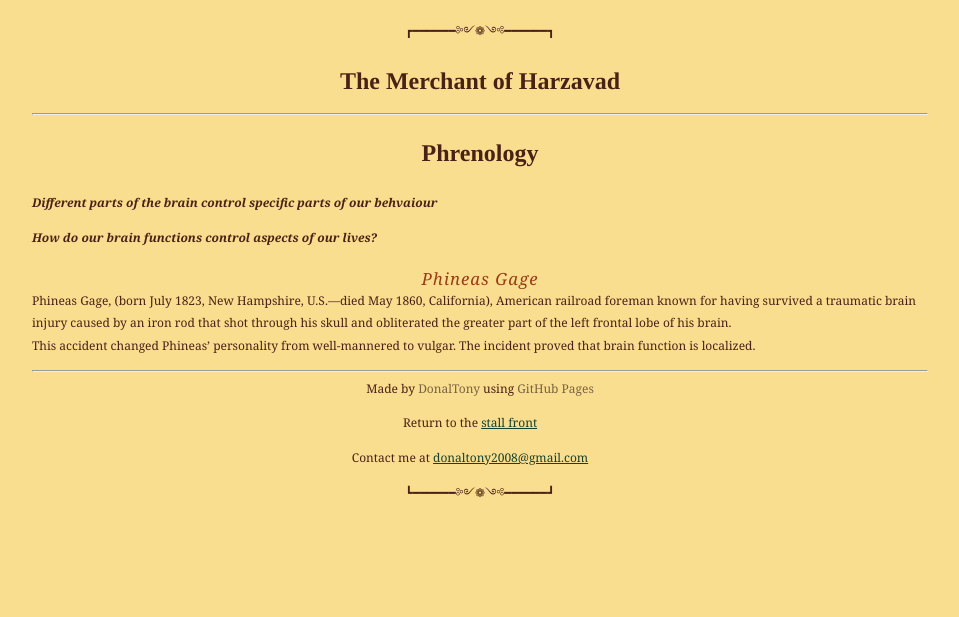
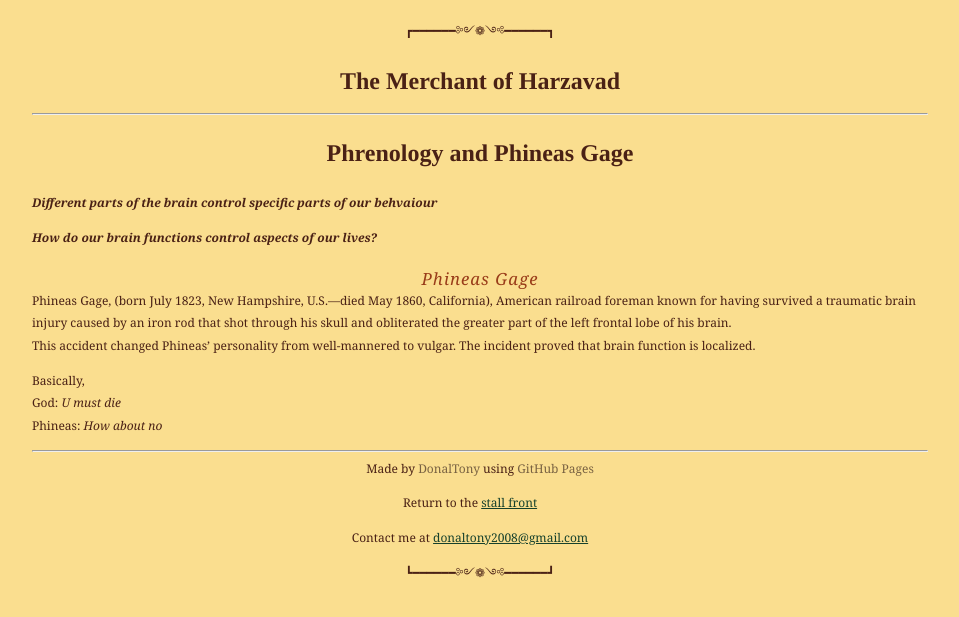
Before and after one commit to dvaraka/the-merchant, a Jekyll site: the page built from notes/year9/psychology/phineas_gage.md, in a window 1280 px wide. Shown: the top 617 px of the page, without its empty margins (160-1119 px from the left). Built offline with Jekyll 4.4.1, drawn with Linux system fonts in a browser that asks for light colours; our own code applies the rules of GitHub Pages for plain Markdown files.

Commit message:
Update and rename phineas_cage.md to phineas_gage.md

```diff
--- a/notes/year9/psychology/phineas_cage.md
+++ b/notes/year9/psychology/phineas_gage.md
@@ -1,8 +1,8 @@
 <head>
-  <title>Phineas Cage</title>
+  <title>Phineas Gage</title>
 </head>
 
-# Phrenology
+# Phrenology and Phineas Gage
 
 **_Different parts of the brain control specific parts of our behvaiour_**
 
@@ -13,3 +13,7 @@
 Phineas Gage, (born July 1823, New Hampshire, U.S.—died May 1860, California), American railroad foreman known for having survived a traumatic brain injury caused by an iron rod that shot through his skull and obliterated the greater part of the left frontal lobe of his brain.
 This accident changed Phineas' personality from well-mannered to vulgar.
 The incident proved that brain function is localized.
+
+Basically,
+God: _U must die_
+Phineas: _How about no_
```
